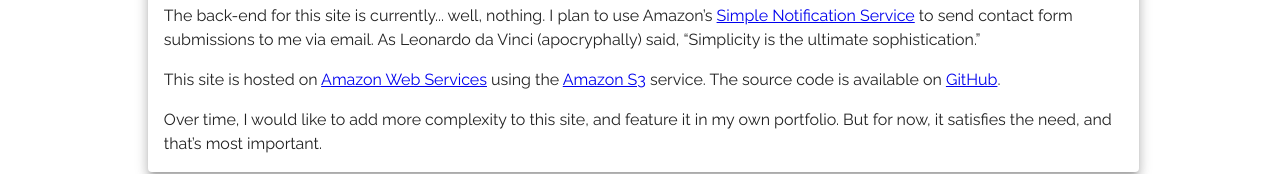
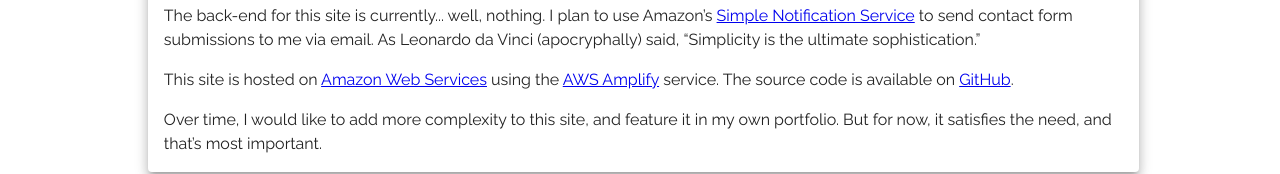
Before and after one commit to peterpk/pkim-next, a Next.js app: page /About in a window 1280 px wide. Shown: the part 265-439 px from the top of the page. Built offline with nearby package versions, Linux system fonts and the light colour scheme; what @mui/material-nextjs would draw is missing.

Commit message:
Sneak in an error fix on About

```diff
--- a/app/About/page.js
+++ b/app/About/page.js
@@ -24,7 +24,7 @@
                 <PaddedP variant='body1'>
                     This site is hosted
                     on <Link href='https://aws.amazon.com' target='_blank'>Amazon Web Services</Link> using
-                    the <Link href='https://aws.amazon.com/s3/' target='_blank'>Amazon S3</Link> service.
+                    the <Link href='https://aws.amazon.com/amplify/' target='_blank'>AWS Amplify</Link> service.
                     The source code is available
                     on <Link href='https://www.github.com/peterpk/pete-kidwell-is-me' target='_blank'>GitHub</Link>.
                 </PaddedP>
```
